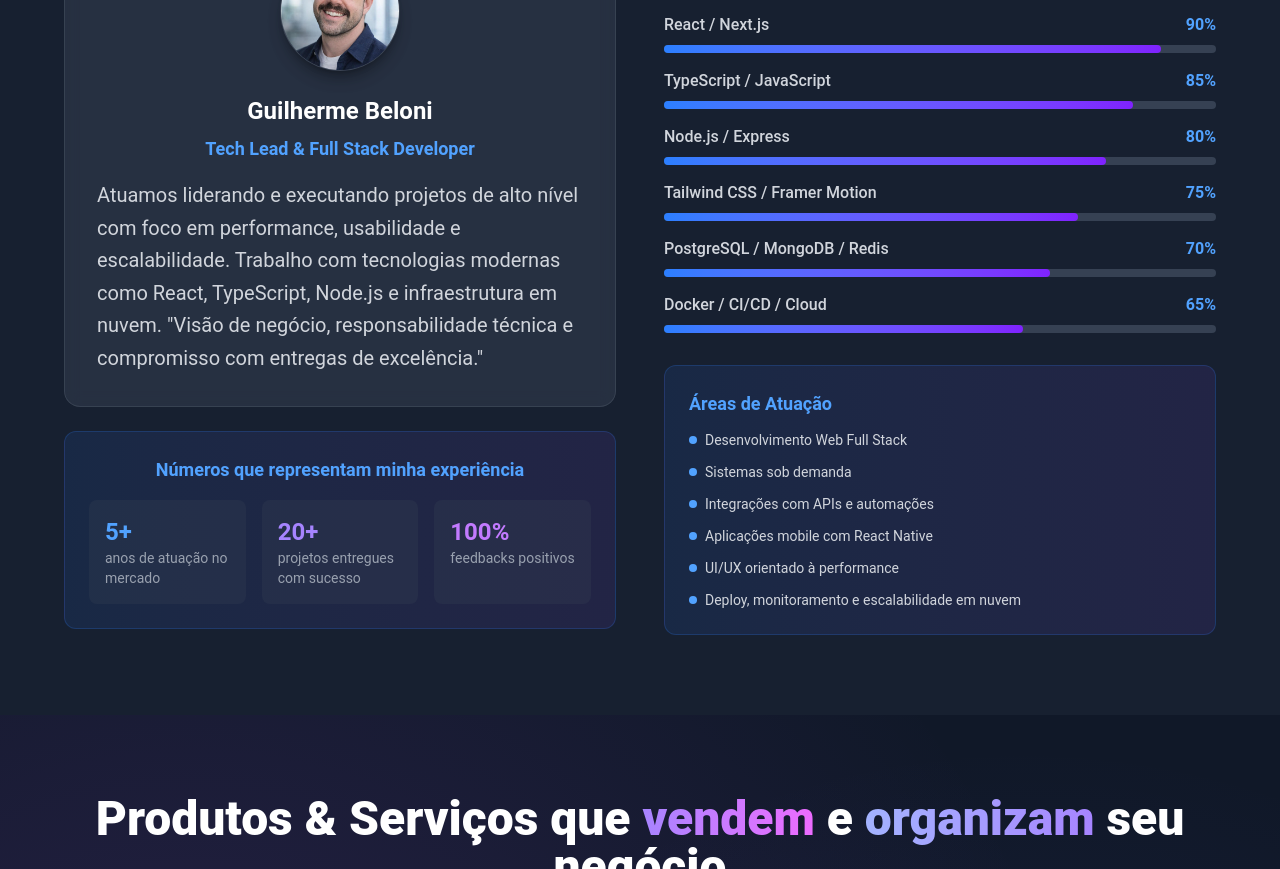
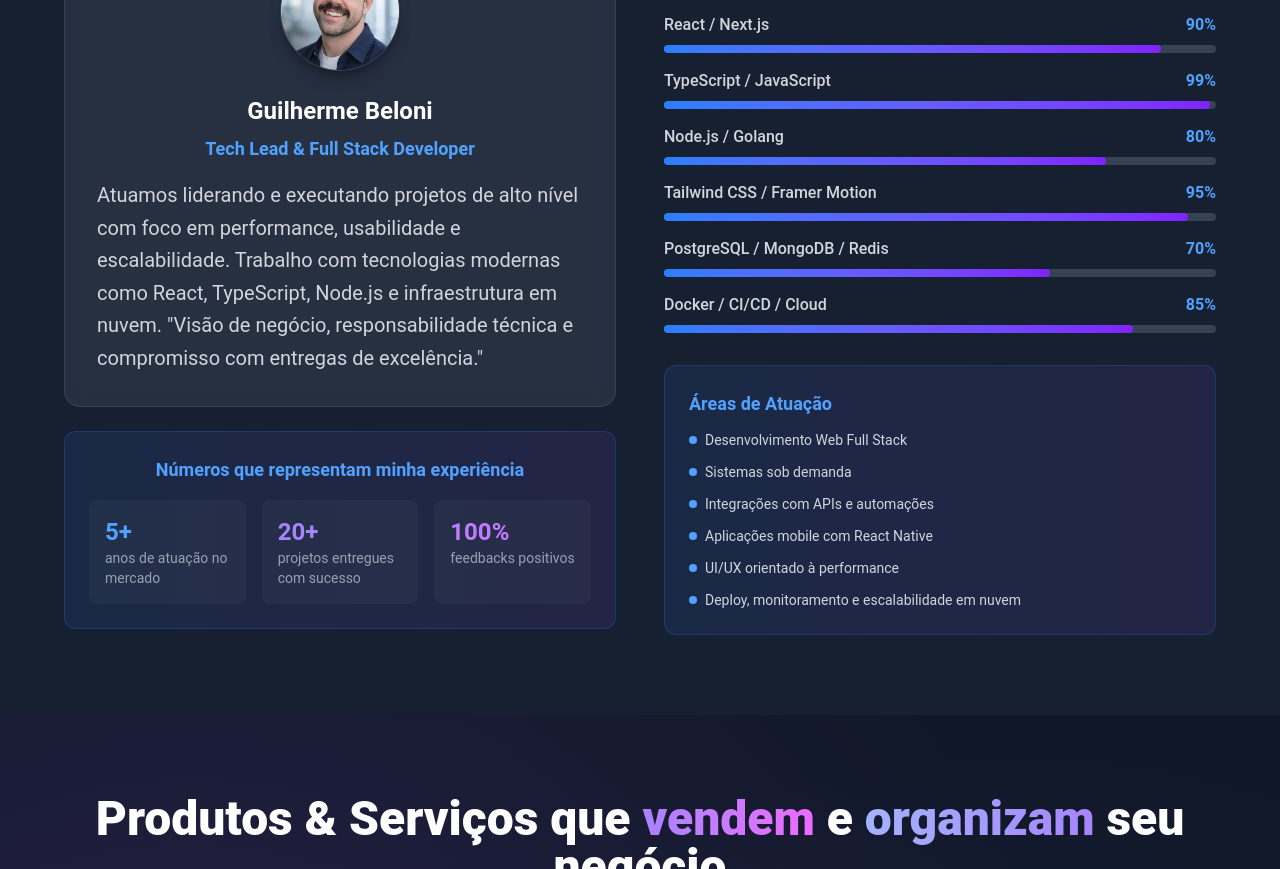
Before and after one commit to guilherme-beloni/tecpsi-portifolio, a React (Vite) app: page / in a window 1280 px wide. Shown: the part 1940-2809 px from the top of the page. Built offline with nearby package versions, Linux system fonts and the light colour scheme.

Commit message:
atualiza níveis de habilidades no componente About

```diff
--- a/src/components/About.tsx
+++ b/src/components/About.tsx
@@ -23,11 +23,11 @@ const About = () => {
 
   const skills = [
     { name: "React / Next.js", level: 90 },
-    { name: "TypeScript / JavaScript", level: 85 },
-    { name: "Node.js / Express", level: 80 },
-    { name: "Tailwind CSS / Framer Motion", level: 75 },
+    { name: "TypeScript / JavaScript", level: 99 },
+    { name: "Node.js / Golang", level: 80 },
+    { name: "Tailwind CSS / Framer Motion", level: 95 },
     { name: "PostgreSQL / MongoDB / Redis", level: 70 },
-    { name: "Docker / CI/CD / Cloud", level: 65 },
+    { name: "Docker / CI/CD / Cloud", level: 85 },
   ];
 
   return (
```
